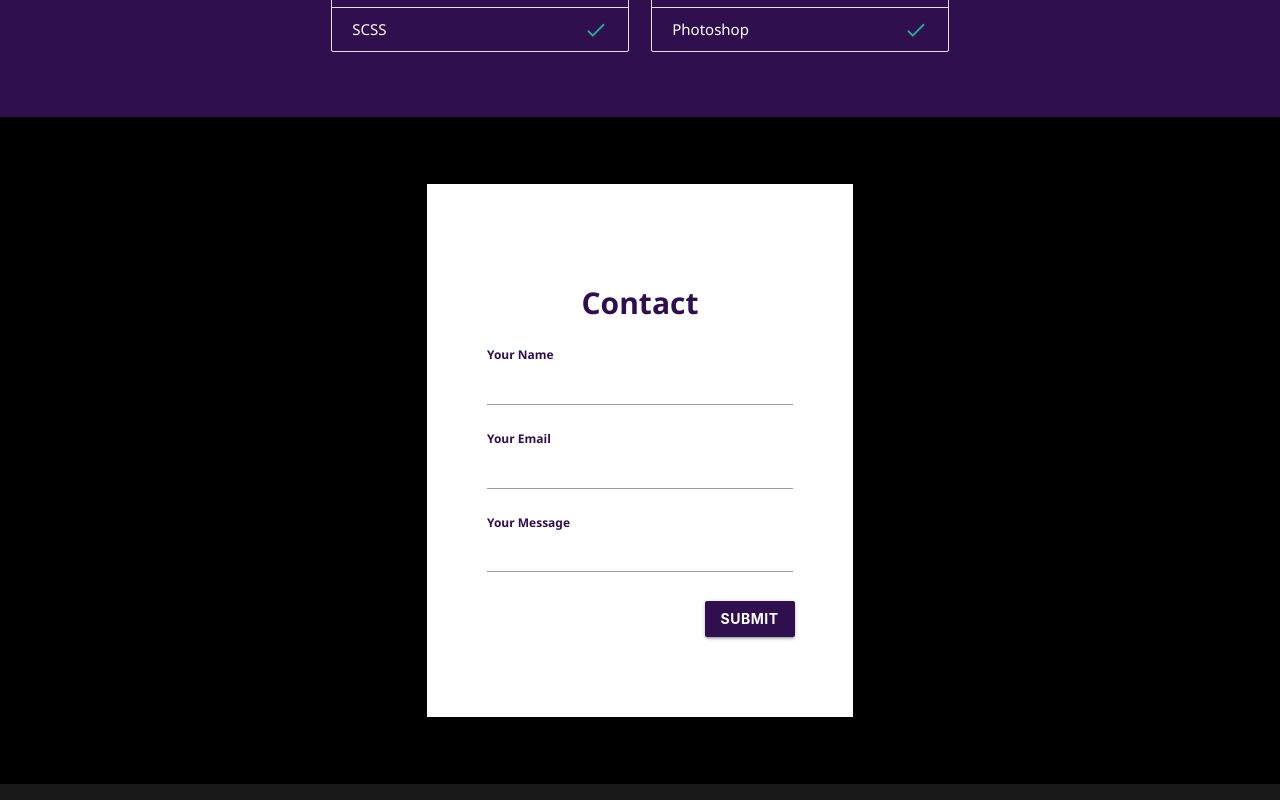
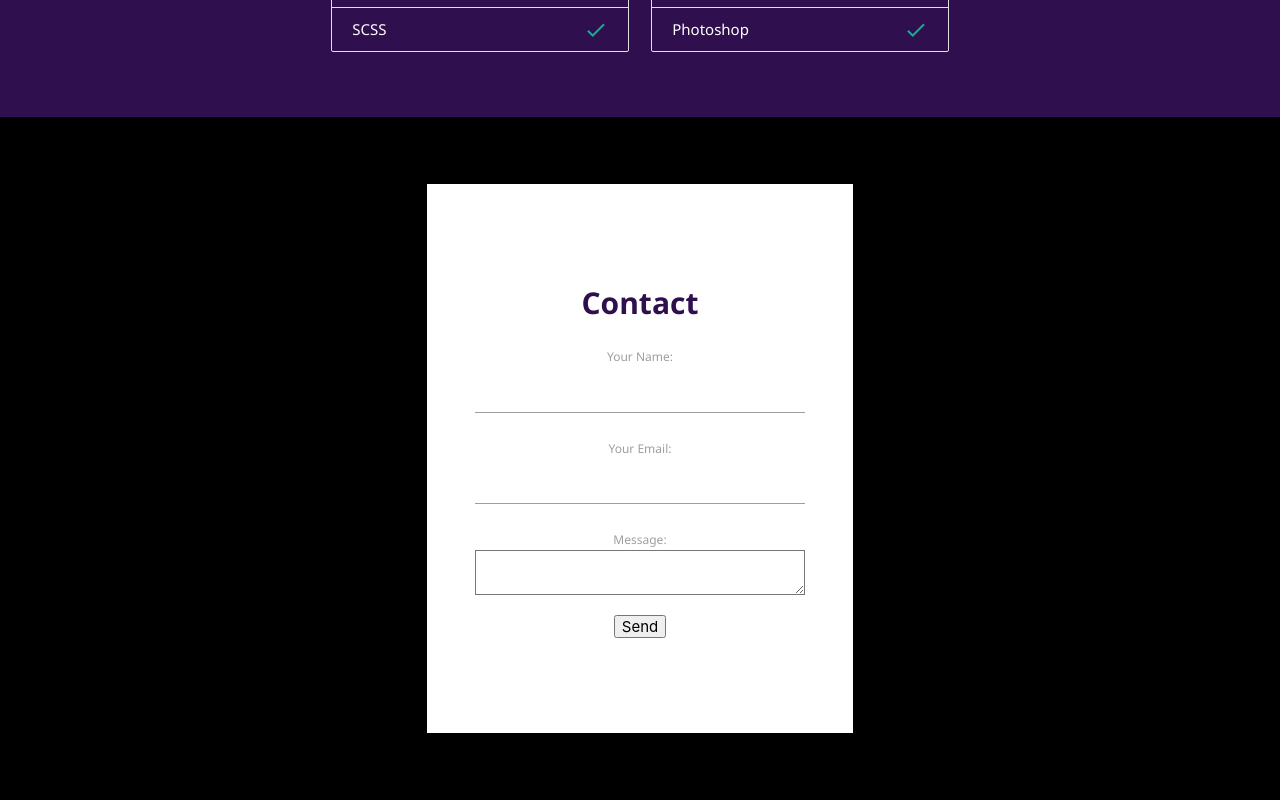
Before and after one commit to Mister905/portfolio_spa, a React (Create React App) app: page / in a window 1280 px wide. Shown: the part 1950-2750 px from the top of the page. Built offline with nearby package versions, Linux system fonts and the light colour scheme.

Commit message:
Netlify troubleshoot

```diff
--- a/src/App.js
+++ b/src/App.js
@@ -190,7 +190,7 @@ function App() {
           <div className="col m4 offset-m4 center-align bg-white contact-col">
             <h1 class="fs-2rem dark-purple fw-bold">Contact</h1>
             <div className="row">
-              <form name="contact" method="POST">
+              {/* <form name="contact" method="POST">
                 <div class="input-field col s12">
                   <input name="name" type="text" />
                   <label for="name" class="active fw-bold">
@@ -218,8 +218,8 @@ function App() {
                 >
                   Submit
                 </button>
-              </form>
-              {/* <form name="contact" method="post">
+              </form> */}
+              <form name="contact" method="post">
                 <input type="hidden" name="form-name" value="contact" />
                 <p>
                   <label>
@@ -239,7 +239,7 @@ function App() {
                 <p>
                   <button type="submit">Send</button>
                 </p>
-              </form> */}
+              </form>
             </div>
           </div>
         </div>
```
